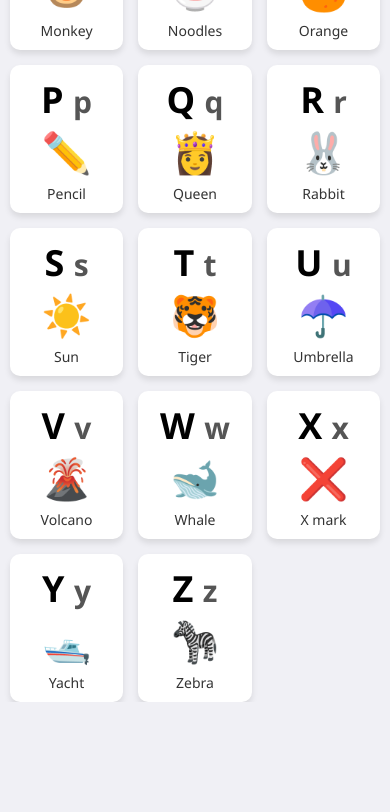
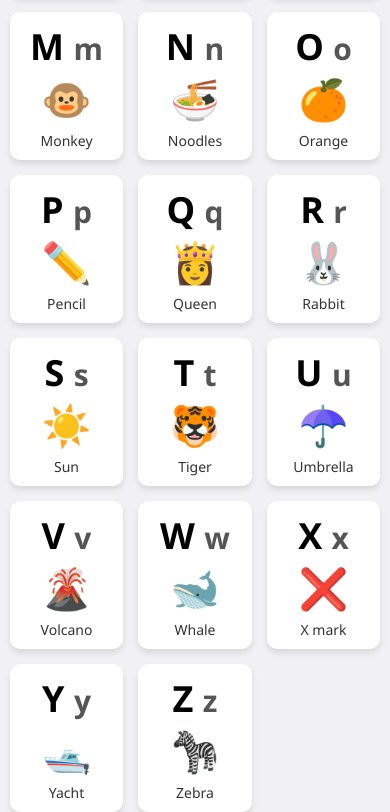
Before and after one commit to ahmed-nabil-elagder/alphabet, a plain HTML site: page index.html in a window 390 px wide. Shown: the part 750-1562 px from the top of the page. Before the commit the page ends 1452 px from the top, so only its background shows below. Drawn offline with Linux system fonts and the light colour scheme.

Commit message:
Cross-Device Compatibility [mobile view]

```diff
--- a/index.html
+++ b/index.html
@@ -6,11 +6,12 @@
   <title>Alphabet Cards with .jpg Images</title>
   <style>
     body {
+      padding-top: 110px;       /* space for header */
       font-family: 'Segoe UI', sans-serif;
       background: #f0f0f5;
       display: flex;
       justify-content: center;
-      align-items: center;
+      align-items: flex-start;  /* changed from center */
       min-height: 100vh;
       margin: 0;
     }
```
